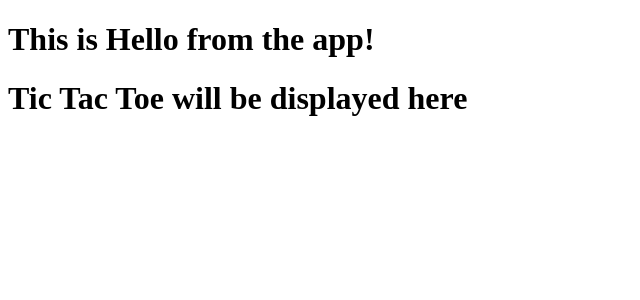
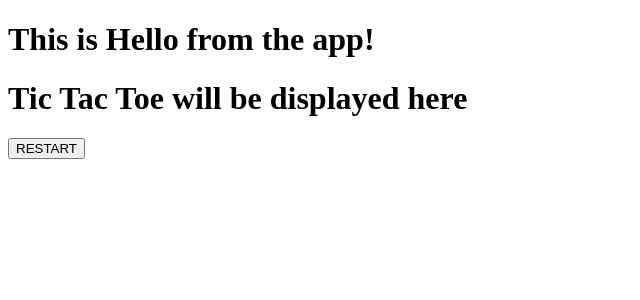
Before and after one commit to Mehar-Abbas/python-project, a Flask app: page / in a window 1280 px wide. Shown: the top 300 px of the page, without its empty margins (0-640 px from the left). Run offline with Flask 2, Linux system fonts and the light colour scheme; parts of the project's set-up code (start-up, migrations or seed data) failed here and were passed over.

Commit message:
modifying our page

```diff
--- a/app.py
+++ b/app.py
@@ -1,20 +1,9 @@
 import os
 from flask import Flask, render_template
 from tkinter import *
-from tkinter import messagebox
+
 
 # the logic of Tic Tac Toe ------------------------------------------------
-
-game_window = Tk()
-game_window.title("TIC - TAC - TOE")
-
-
-game_window.mainloop()
-
-
-
-
-
 
 app = Flask(__name__)
 
@@ -27,4 +16,4 @@
 
 if __name__ == "__main__":
     # print_hello()
-    app.run(host="0.0.0.0", port=8080)
+    app.run()
--- a/requirements.txt
+++ b/requirements.txt
@@ -1,6 +1,9 @@
 click==7.1.2
 Flask==1.1.2
+gunicorn==20.0.4
 itsdangerous==1.1.0
 Jinja2==2.11.2
 MarkupSafe==1.1.1
+numpy==1.19.4
+pygame==2.0.0
 Werkzeug==1.0.1
--- a/templates/index.html
+++ b/templates/index.html
@@ -2,11 +2,27 @@
 <html lang="en">
 <head>
     <meta charset="UTF-8">
-    <title>hello</title>
+    <link rel="stylesheet" href="styles.css">
+    <script src="script.js" defer></script>
+    <title>game page</title>
 </head>
 <body>
-<h1>This is Hello from the app!</h1>
-<h1>Tic Tac Toe will be displayed here</h1>
+    <h1>This is Hello from the app!</h1>
+    <h1>Tic Tac Toe will be displayed here</h1>
 
+    <div class="game-board" id="game-board">
+        <div class="cell" id="b1"></div>
+        <div class="cell" id="b2"></div>
+        <div class="cell" id="b3"></div>
+        <div class="cell" id="b4"></div>
+        <div class="cell" id="b5"></div>
+        <div class="cell" id="b6"></div>
+        <div class="cell" id="b7"></div>
+        <div class="cell" id="b8"></div>
+        <div class="cell" id="b9"></div>
+    </div>
+    <div class="winning-message" id="winning-message">
+        <button id="Restart-Button">RESTART</button>
+    </div>
 </body>
 </html>
```
Also changed, not shown: templates/scripts.js (added), templates/styles.css (added).
